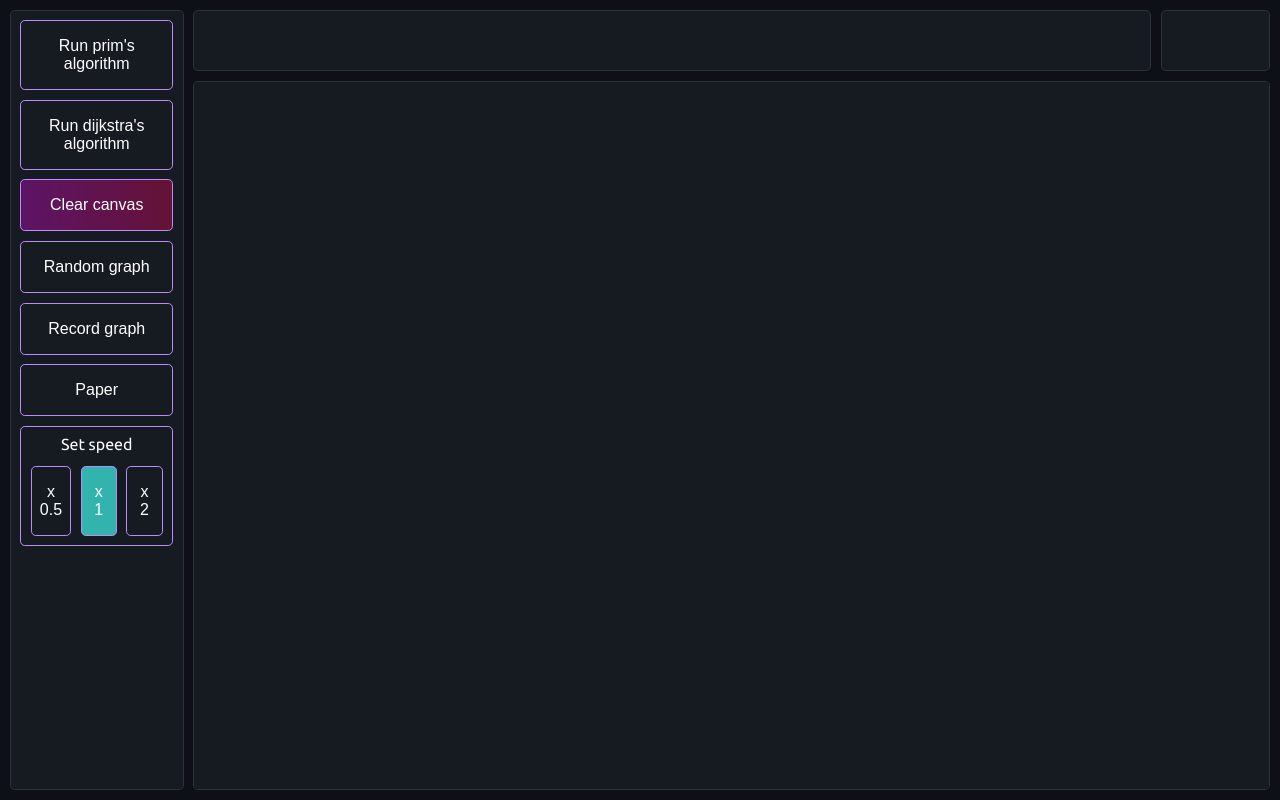
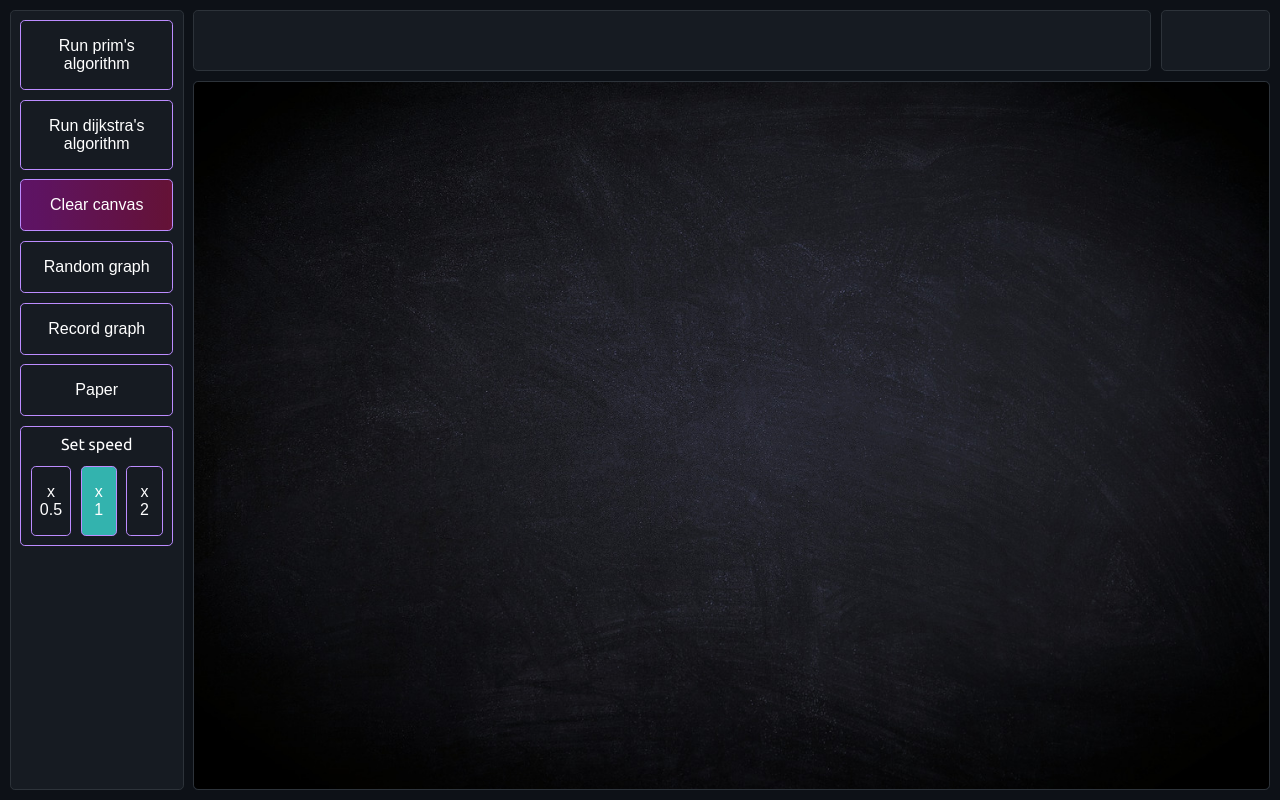
Before and after one commit to adiletbaimyrza/dijkstra-prim-visualization, a React (Vite) app in the folder dijkstra-prim-visualization/: page / in a window 1280 px wide. Built offline with nearby package versions, Linux system fonts and the light colour scheme.

Commit message:
Add background image to canvas

```diff
--- a/dijkstra-prim-visualization/src/components/Canvas/Canvas.module.css
+++ b/dijkstra-prim-visualization/src/components/Canvas/Canvas.module.css
@@ -1,5 +1,6 @@
 .canvas {
-  background-color: #161b22;
+  background: url("/public/img/board.jpg");
+  background-size: cover;
   cursor: crosshair;
   height: 100%;
   width: 100%;
--- a/dijkstra-prim-visualization/src/components/Canvas/Canvas.module.scss
+++ b/dijkstra-prim-visualization/src/components/Canvas/Canvas.module.scss
@@ -1,5 +1,6 @@
 .canvas {
-  background-color: #161b22;
+  background: url("/public/img/board.jpg");
+  background-size: cover;
   cursor: crosshair;
   height: 100%;
   width: 100%;
```
Also changed, not shown: dijkstra-prim-visualization/public/img/board.jpg (added), 1 other file (tests, documents, lock files or other folders).
